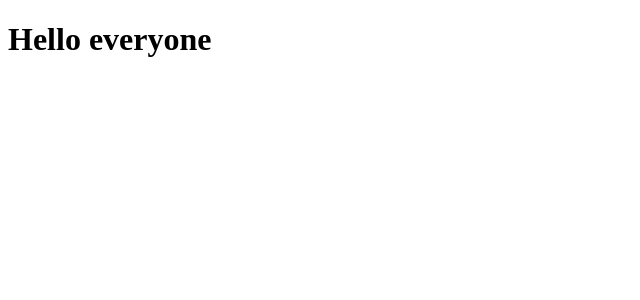
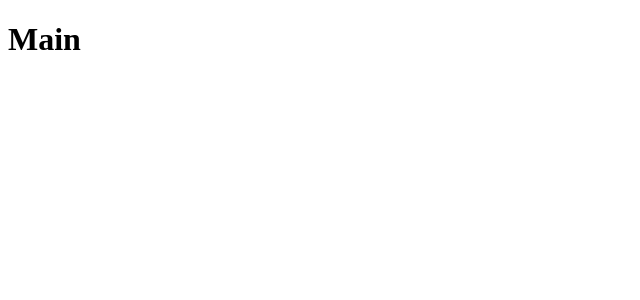
Before and after one commit to jpcanto/myAnimeFlix, a React (Create React App) app: page / in a window 1280 px wide. Shown: the top 300 px of the page, without its empty margins (0-640 px from the left). Built offline with nearby package versions, Linux system fonts and the light colour scheme.

Commit message:
feat: add SPA configure

```diff
--- a/src/App.tsx
+++ b/src/App.tsx
@@ -1,8 +1,13 @@
 import React from 'react';
+import { BrowserRouter } from 'react-router-dom';
 
-function App() {
+import { Routes } from './routes';
+
+const App: React.FC = () => {
   return (
-    <h1>Hello everyone</h1>
+    <BrowserRouter>
+      <Routes />
+    </BrowserRouter>
   );
 }
 
--- /dev/null
+++ b/src/routes/index.tsx
@@ -0,0 +1,13 @@
+import React from 'react';
+import { Switch, Route } from 'react-router-dom';
+import { Main } from '../pages/Main';
+import { Profile } from '../pages/Profile';
+
+export const Routes: React.FC = () => {
+  return (
+    <Switch>
+      <Route component={Main} path="/" exact />
+      <Route component={Profile} path="/profile" exact />
+    </Switch>
+  );
+}
```
